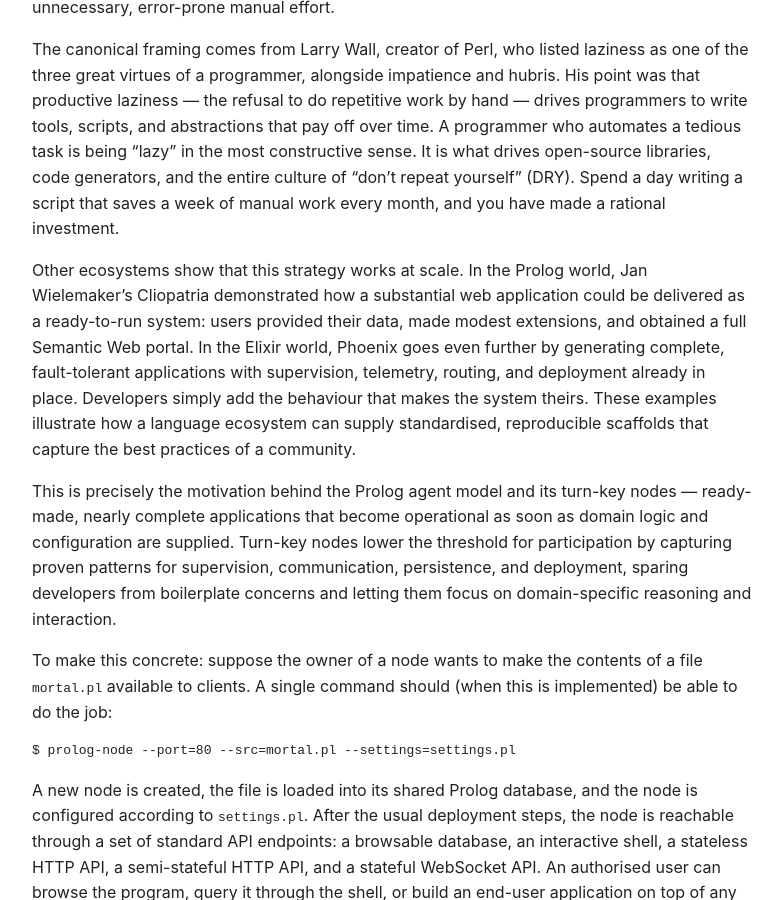
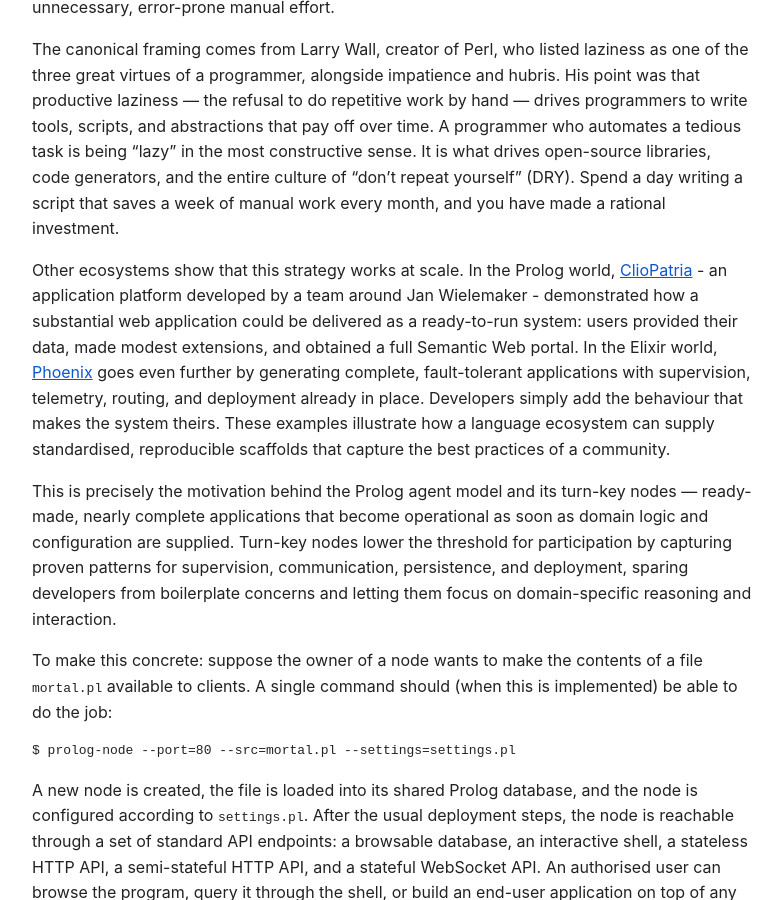
Before and after one commit to torbjornlager/book-project-home, a Jekyll site: the page built from _posts/2026-05-12-prolog-programmers-are-lazy.md, in a window 1280 px wide and 900 px high, scrolled down 813 px. Shown: the whole window, without its empty margins (248-1030 px from the left). Built offline with Jekyll 4.4.1, drawn with Linux system fonts in a browser that asks for light colours; comment, search, counter and statistics services are not loaded.

Commit message:
Update 2026-05-12-prolog-programmers-are-lazy.md

```diff
--- a/_posts/2026-05-12-prolog-programmers-are-lazy.md
+++ b/_posts/2026-05-12-prolog-programmers-are-lazy.md
@@ -20,10 +20,9 @@
 a day writing a script that saves a week of manual work every month, and you have made a
 rational investment.
 
-Other ecosystems show that this strategy works at scale. In the Prolog world, Jan
-Wielemaker's Cliopatria demonstrated how a substantial web application could be delivered
+Other ecosystems show that this strategy works at scale. In the Prolog world, [ClioPatria](https://cliopatria.swi-prolog.org/home) - an application platform developed by a team around Jan Wielemaker - demonstrated how a substantial web application could be delivered
 as a ready-to-run system: users provided their data, made modest extensions, and obtained
-a full Semantic Web portal. In the Elixir world, Phoenix goes even further by generating
+a full Semantic Web portal. In the Elixir world, [Phoenix](https://phoenixframework.org) goes even further by generating
 complete, fault-tolerant applications with supervision, telemetry, routing, and deployment
 already in place. Developers simply add the behaviour that makes the system theirs. These
 examples illustrate how a language ecosystem can supply standardised, reproducible scaffolds
```
